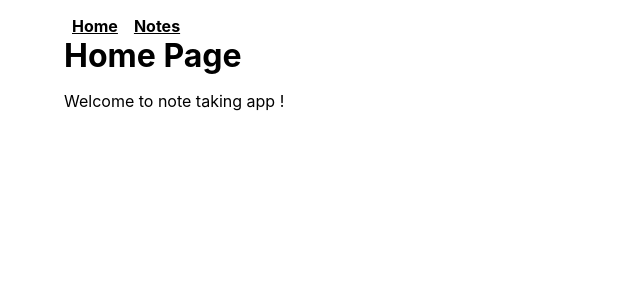
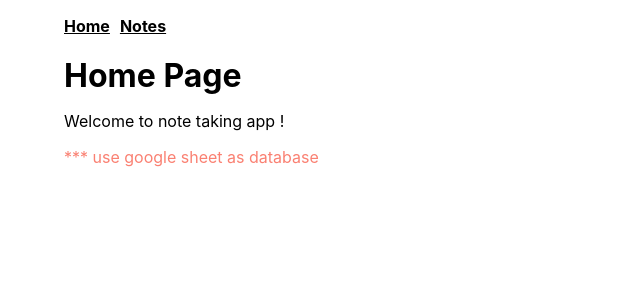
Before and after one commit to PrinceM13/note-taking-nextjs, a Next.js app: page / in a window 1280 px wide. Shown: the top 300 px of the page, without its empty margins (0-640 px from the left). Built offline with nearby package versions, Linux system fonts and the light colour scheme.

Commit message:
feat(ui): add and romove some margin for better ui (make it beautiful is further step, just functional now)

```diff
--- a/app/layout.tsx
+++ b/app/layout.tsx
@@ -11,9 +11,13 @@ export default function RootLayout({ children }: { children: React.ReactNode })
     <html lang="en">
       <body>
         <main>
-          <nav>
-            <Link href="/">Home</Link>
-            <Link href="/notes">Notes</Link>
+          <nav style={{ marginBottom: "20px", display: "flex", gap: "10px" }}>
+            <Link href="/" style={{ margin: 0 }}>
+              Home
+            </Link>
+            <Link href="/notes" style={{ margin: 0 }}>
+              Notes
+            </Link>
           </nav>
           {children}
         </main>
--- a/app/notes/[id]/page.tsx
+++ b/app/notes/[id]/page.tsx
@@ -28,7 +28,7 @@ export default function NotePage({ params }: any) {
 
   return (
     <div>
-      <h1>Note: {params.id}</h1>
+      <h1 style={{ marginBottom: "20px" }}>Note: {params.id}</h1>
       {isLoading ? (
         <div>Loading...</div>
       ) : (
--- a/app/notes/page.tsx
+++ b/app/notes/page.tsx
@@ -48,7 +48,7 @@ export default function NotesPage() {
       </Modal>
       <div>
         <div>
-          <h1>Notes</h1>
+          <h1 style={{ marginBottom: "20px" }}>Notes</h1>
           <AddNote onAddNote={() => setIsNewNote(true)} />
         </div>
         <div className={styles.grid}>
--- a/app/page.tsx
+++ b/app/page.tsx
@@ -3,6 +3,7 @@ export default function Home() {
     <div>
       <h1>Home Page</h1>
       <p>Welcome to note taking app !</p>
+      <p style={{ color: "salmon" }}>*** use google sheet as database</p>
     </div>
   );
 }
```
